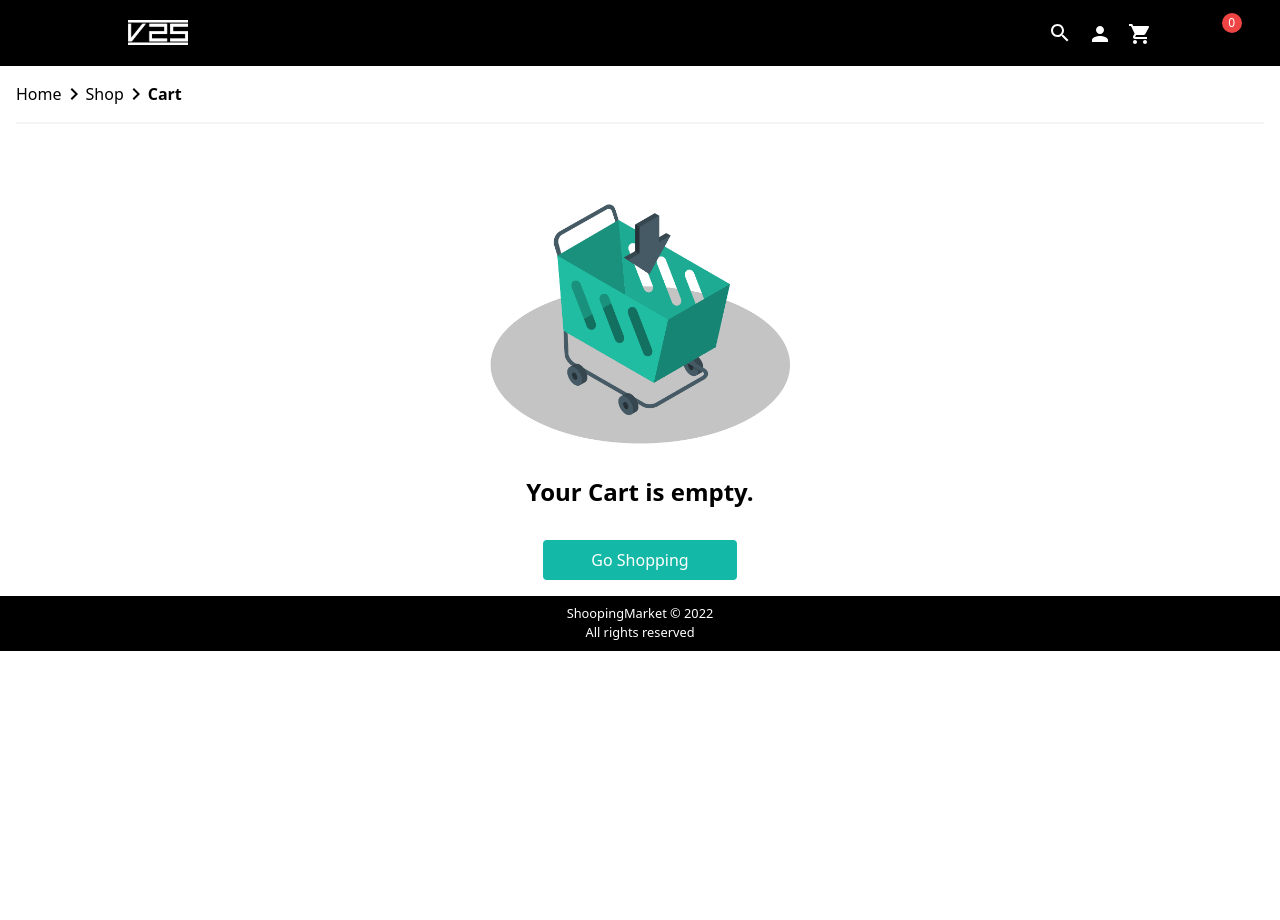
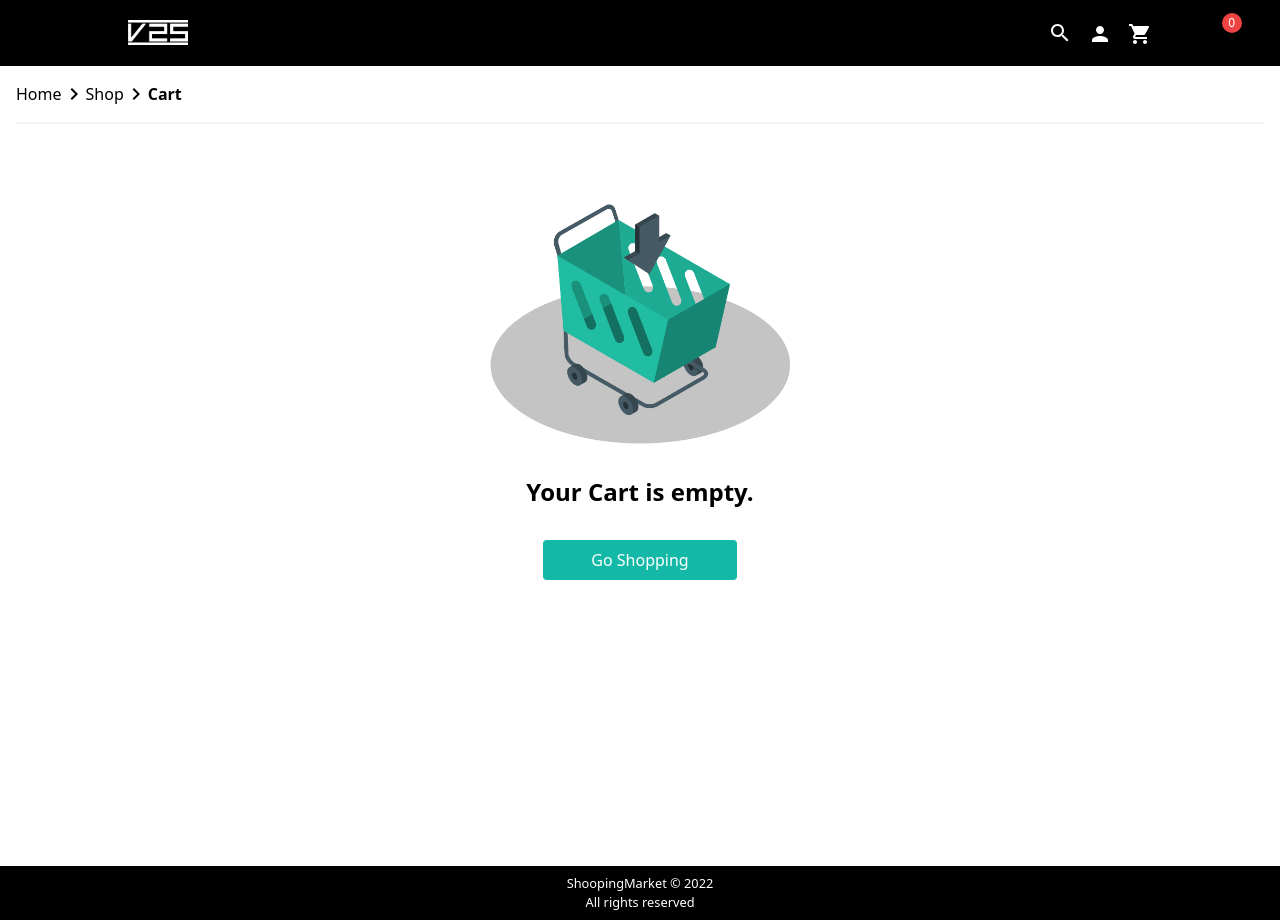
Before and after one commit to AhmedFady775/ECOMM-Frontend, a React (Vite) app: page /Cart in a window 1280 px wide. Before the commit the page ends 800 px from the top, so only its background shows below. Built offline with nearby package versions, Linux system fonts and the light colour scheme.

Commit message:
improvments

```diff
--- a/src/pages/Cart.jsx
+++ b/src/pages/Cart.jsx
@@ -41,7 +41,7 @@
 
   return (
     <>
-      <div className="flex flex-col items-center min-h-[60vh]  p-4">
+      <div className="flex flex-col items-center min-h-[100vh] p-4">
         <section className="flex flex-row border-b-2 border-gray-100 pb-4 w-full">
           <Link to="/">Home</Link> <KeyboardArrowRight />{" "}
           <Link to="/shop">Shop</Link>
@@ -49,7 +49,7 @@
           <strong>Cart</strong>
         </section>
         {cartItems.length === 0 ? (
-          <div className="flex flex-col items-center mt-20">
+          <div className="flex flex-col items-center  mt-20">
             <img src={CartEmpty} alt="Cart" width={"300px"} />
             <p className="text-2xl py-8 font-semibold">Your Cart is empty.</p>
             <Link to="/shop">
```
